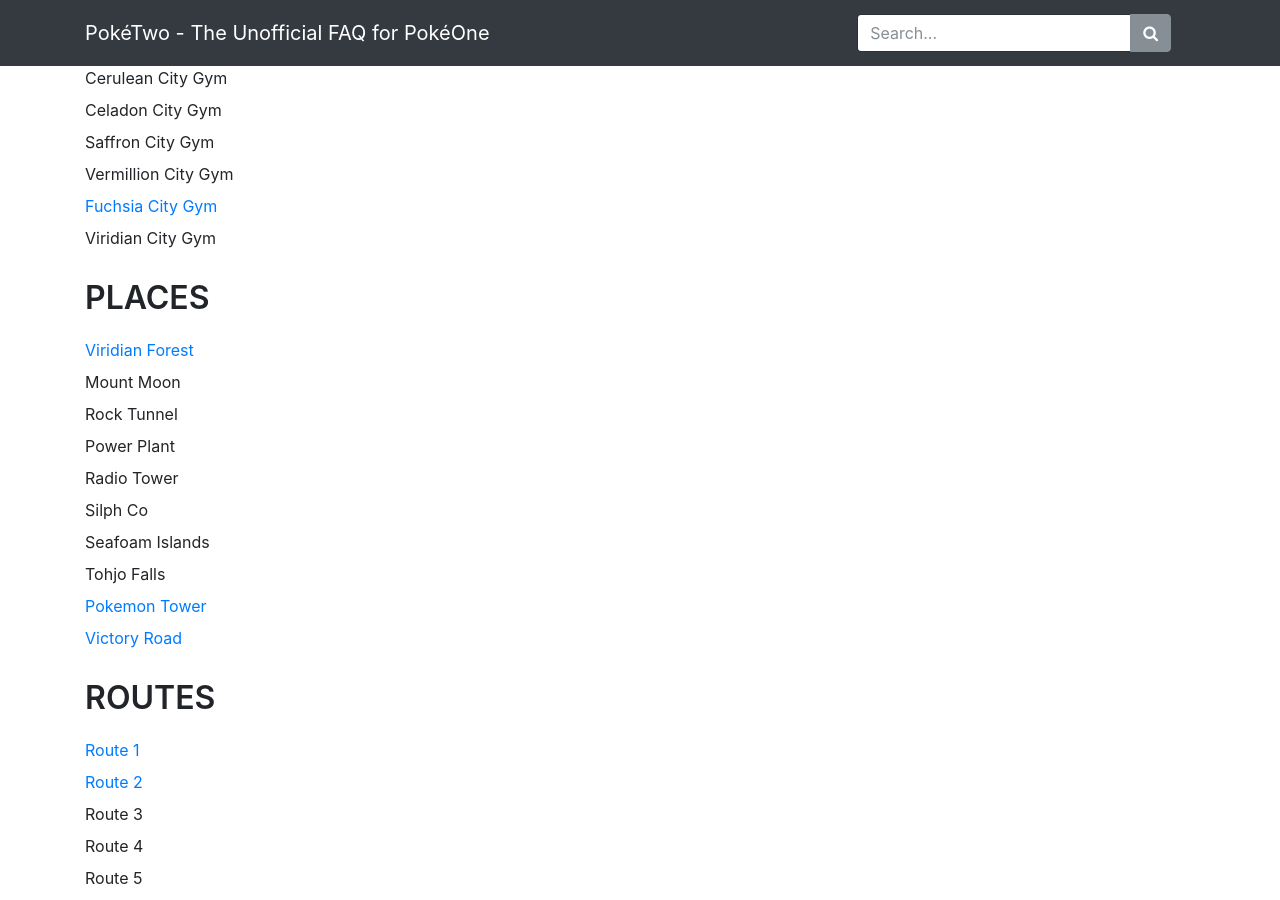
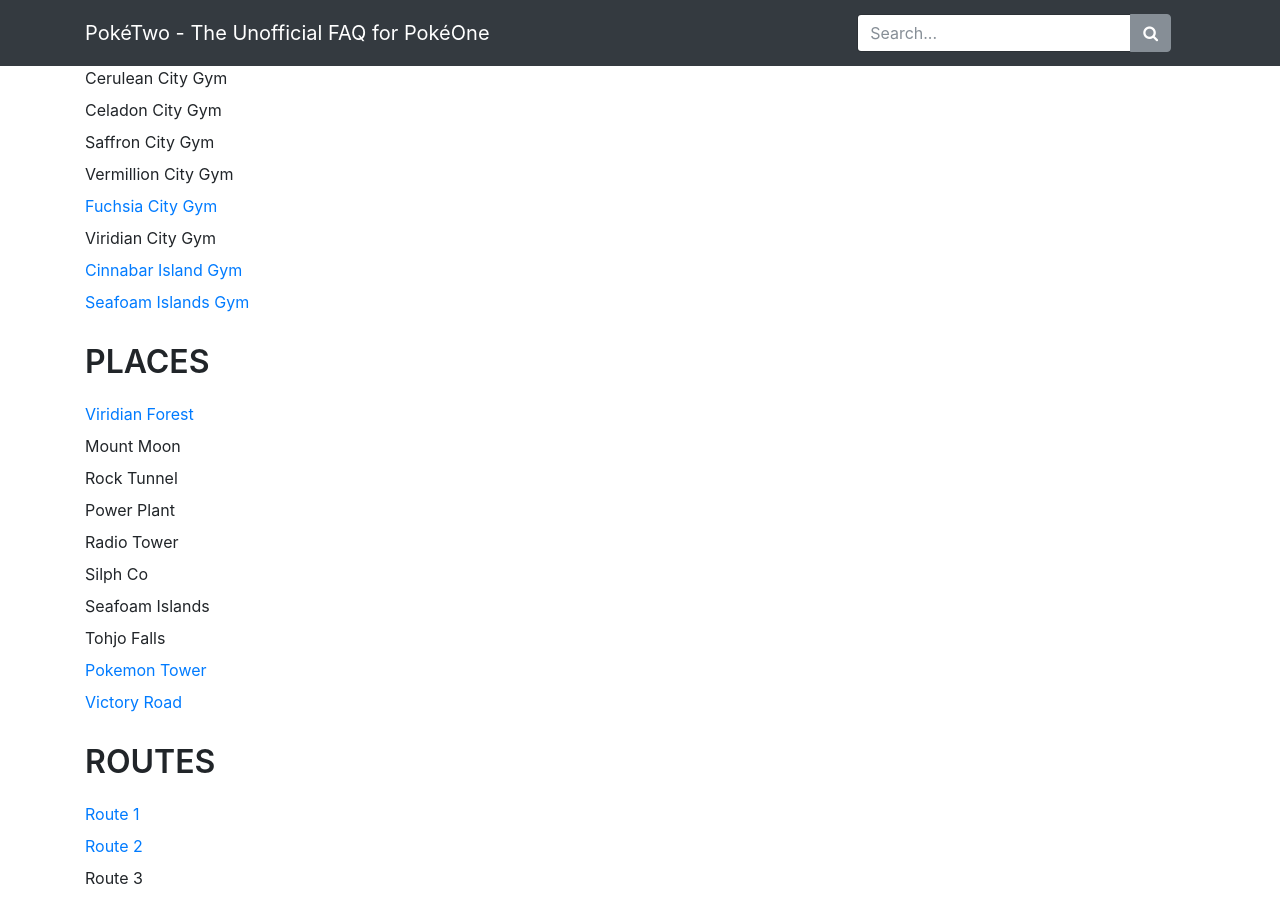
Before and after one commit to X3I/poketwo.com, a Jekyll site: the page built from _pages/routes/kanto/kanto.md, in a window 1280 px wide and 900 px high, scrolled down 530 px. Built offline with Jekyll 4.4.1, drawn with Linux system fonts in a browser that asks for light colours; nearby versions of some CDN libraries; our own code applies the rules of GitHub Pages for plain Markdown files.

Commit message:
Update kanto.md

```diff
--- a/_pages/routes/kanto/kanto.md
+++ b/_pages/routes/kanto/kanto.md
@@ -29,6 +29,8 @@
 Vermillion City Gym <br/>
 [Fuchsia City Gym](/img/mapping/fuchsiacitygym.jpg) <br/>
 Viridian City Gym <br/>
+[Cinnabar Island Gym](/img/mapping/cinnabargym.png)  <br/>
+[Seafoam Islands Gym](/img/mapping/seafoamgym.png)  <br/>
 
 
 # PLACES
```
